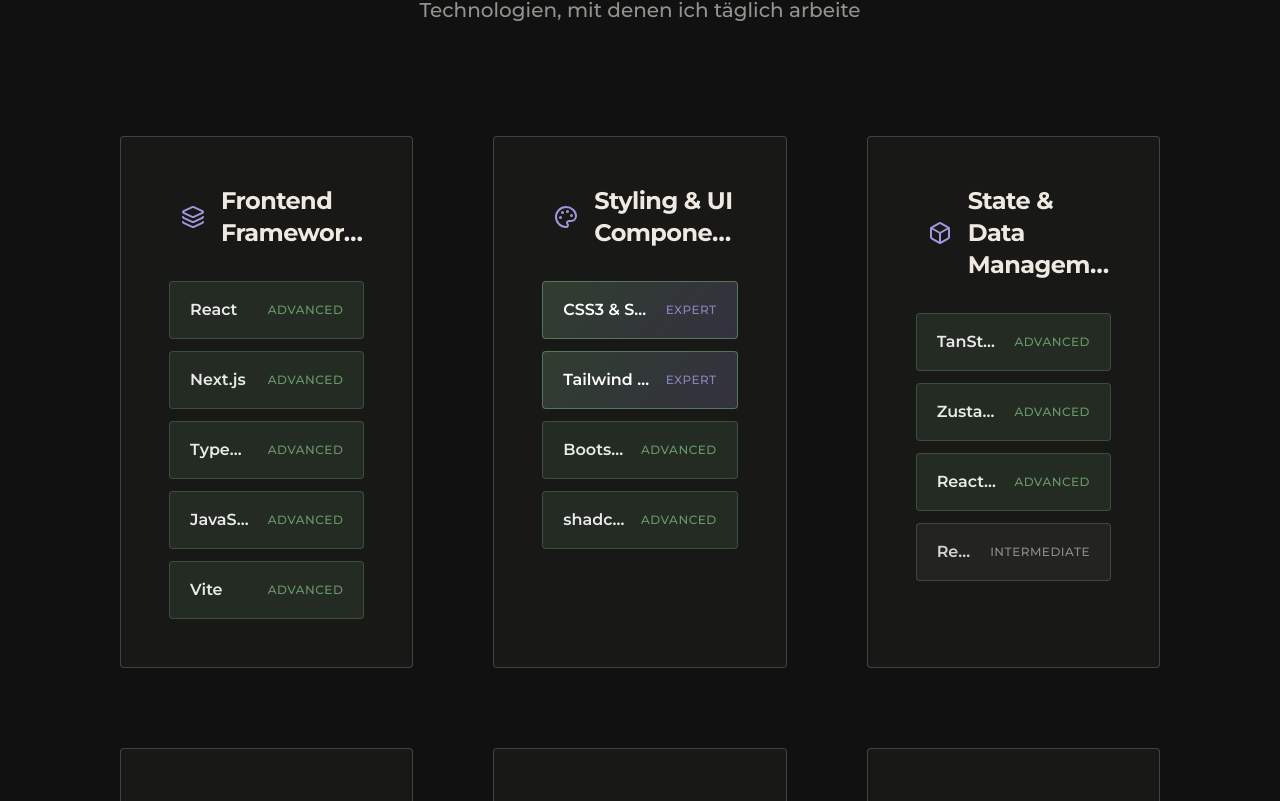
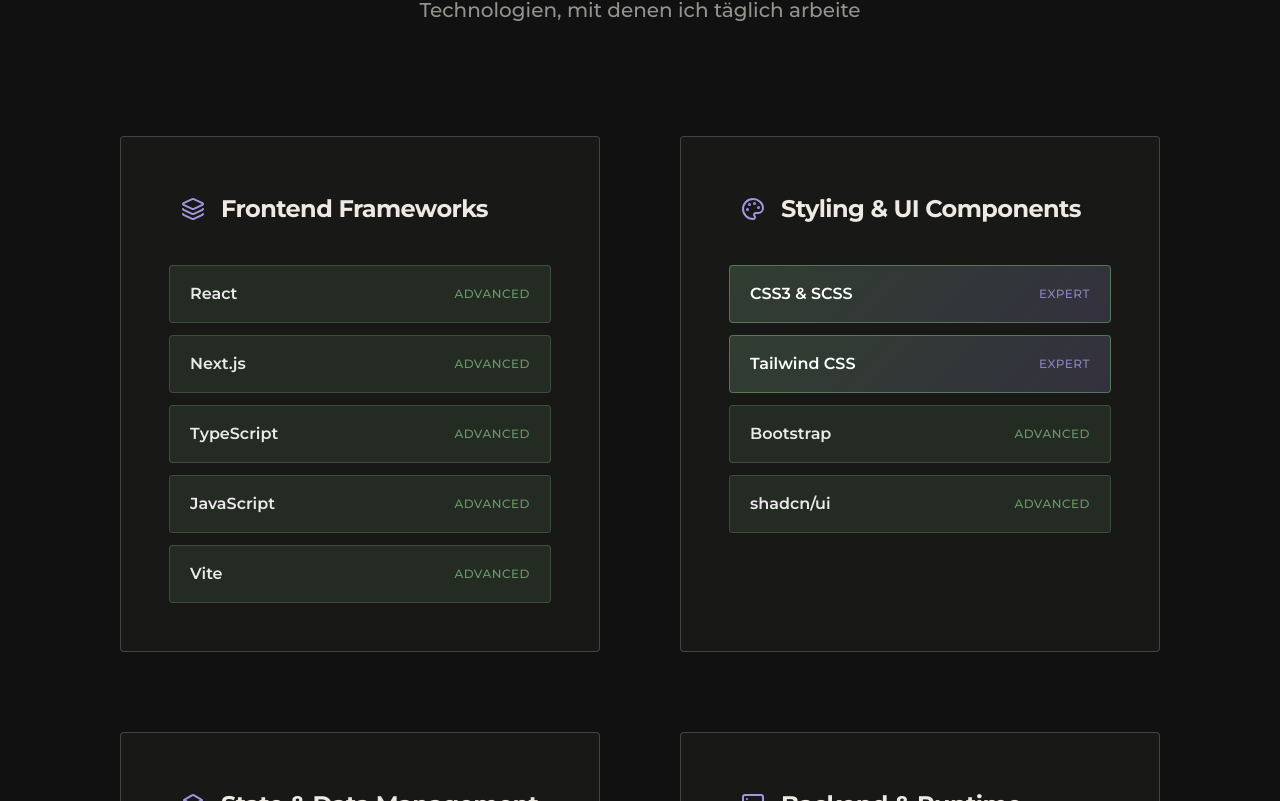
Before and after one commit to ledo9315/portfolio_nextjs, a Next.js app: page /about in a window 1280 px wide. Shown: the part 999-1800 px from the top of the page. Built offline with nearby package versions, Linux system fonts and the light colour scheme.

Commit message:
Update about page content and structure

```diff
--- a/src/app/about/page.tsx
+++ b/src/app/about/page.tsx
@@ -110,7 +110,7 @@
           </div>
 
           <div
-            className="tech-categories grid grid-cols-1 md:grid-cols-2 lg:grid-cols-3 gap-12 md:gap-16 lg:gap-20"
+            className="tech-categories grid grid-cols-1 lg:grid-cols-2 2xl:grid-cols-3 gap-12 md:gap-16 lg:gap-20"
             role="grid"
             aria-label="Technologie-Kategorien"
             aria-describedby="tech-stack-description"
```
